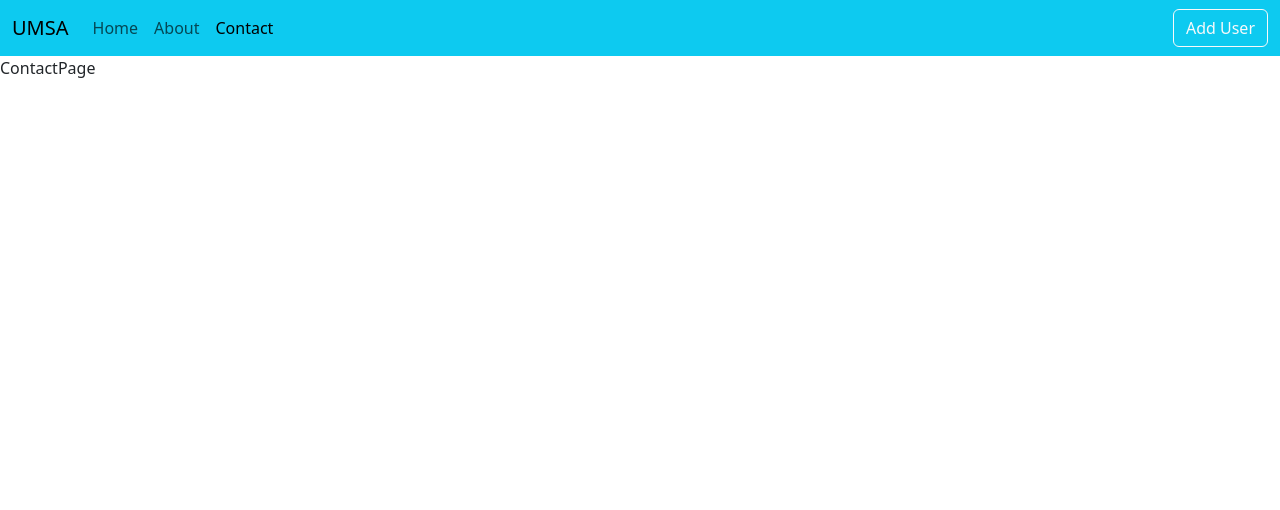
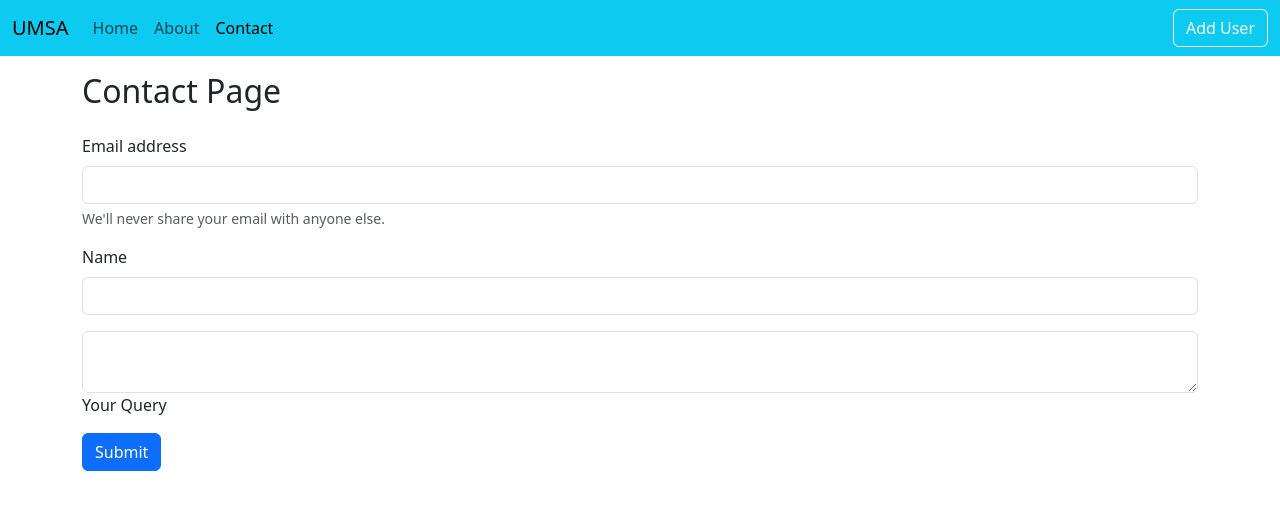
Before and after one commit to khizar-riaz/React-Udemy-course, a React (Create React App) app: page /contact in a window 1280 px wide. Shown: the top 510 px of the page. Built offline with nearby package versions, Linux system fonts and the light colour scheme.

Commit message:
About and contact page

```diff
--- a/src/component/pages/AboutPage.js
+++ b/src/component/pages/AboutPage.js
@@ -1,9 +1,19 @@
 import React from 'react'
 
 function AboutPage() {
-  return (
-    <div>AboutPage</div>
-  );
+    return (
+        <div className="container">
+            <h2 className="py-3">About Page</h2>
+            <p className="lead">Lorem ipsum is placeholder text commonly used in the graphic, print, and publishing industries for previewing layouts and visual mockups.
+                Lorem ipsum is placeholder text commonly used in the graphic, print, and publishing industries for previewing layouts and visual mockups.
+                Lorem ipsum is placeholder text commonly used in the graphic, print, and publishing industries for previewing layouts and visual mockups.
+            </p>
+            <p className="lead">Lorem ipsum is placeholder text commonly used in the graphic, print, and publishing industries for previewing layouts and visual mockups.
+                Lorem ipsum is placeholder text commonly used in the graphic, print, and publishing industries for previewing layouts and visual mockups.
+                Lorem ipsum is placeholder text commonly used in the graphic, print, and publishing industries for previewing layouts and visual mockups.
+            </p>
+        </div>
+    )
 }
 
 export default AboutPage
--- a/src/component/pages/ContactPage.js
+++ b/src/component/pages/ContactPage.js
@@ -1,9 +1,27 @@
 import React from 'react'
 
 function ContactPage() {
-  return (
-    <div>ContactPage</div>
-  );
+    return (
+        <div className="container">
+            <h2 className="py-3">Contact Page</h2>
+            <form>
+                <div className="mb-3">
+                    <label for="exampleInputEmail1" className="form-label">Email address</label>
+                    <input type="email" className="form-control" id="exampleInputEmail1" aria-describedby="emailHelp" />
+                    <div id="emailHelp" className="form-text">We'll never share your email with anyone else.</div>
+                </div>
+                <div className="mb-3">
+                    <label for="name" className="form-label">Name</label>
+                    <input type="text" className="form-control" id="name" />
+                </div>
+                <div className="mb-3">
+                    <textarea className="form-control" id="query"></textarea>
+                    <label className="form-check-label" for="query">Your Query</label>
+                </div>
+                <button type="submit" className="btn btn-primary">Submit</button>
+            </form>
+        </div>
+    )
 }
 
 export default ContactPage
```
Also changed, not shown: src/component/user/ViewUser.js (+12 -8 lines).
